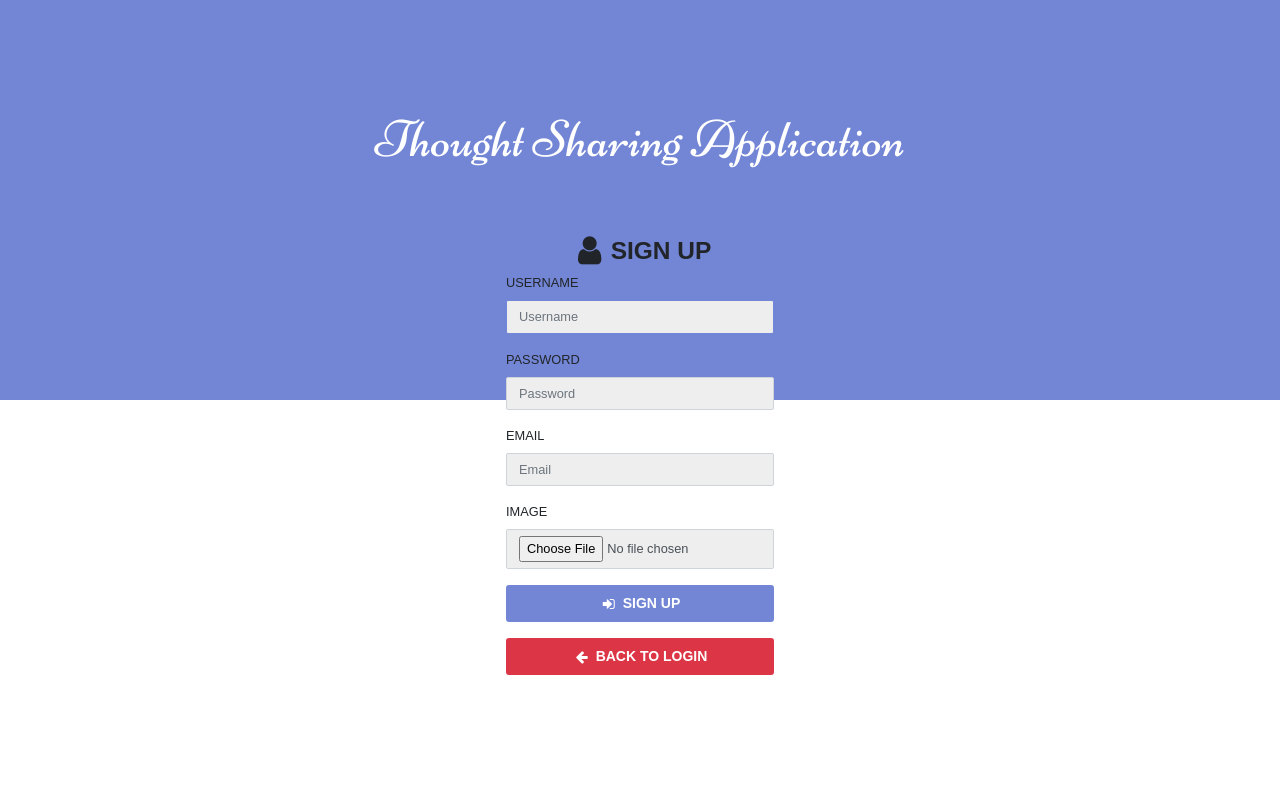
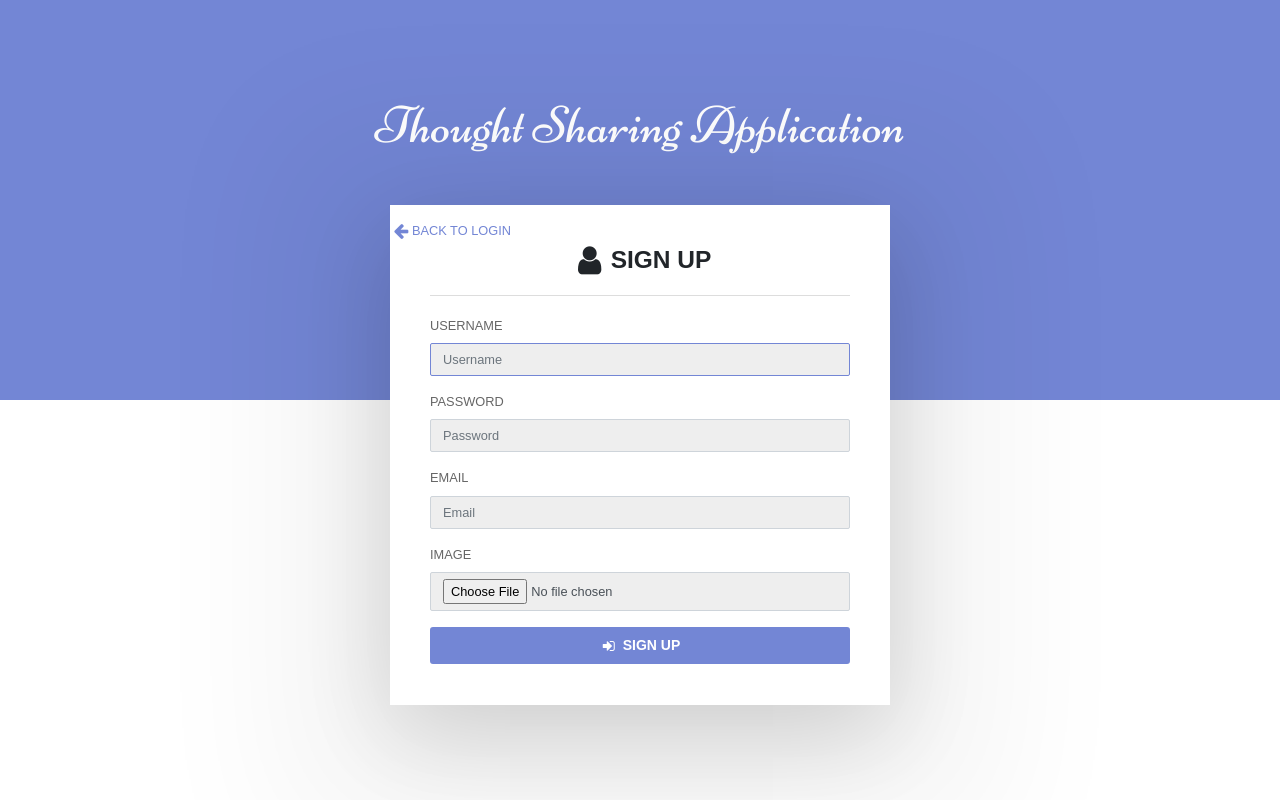
Before and after one commit to beemasalim1996/thoughtsharing, a Django app: page /signup/ in a window 1280 px wide. Run offline with Django 3.2, Linux system fonts and the light colour scheme; some libraries are stand-ins or nearby versions.

Commit message:
Made changes

```diff
--- a/templates/dashboard_view.html
+++ b/templates/dashboard_view.html
@@ -312,7 +312,7 @@
         </div>
         <div class="pull-left info">
           <p>{{u.username}}</p>
-          <a href="#"><i class="fa fa-circle text-success"></i> Online</a>
+<!--          <a href="#"><i class="fa fa-circle text-success"></i> Online</a>-->
         </div>
       </div>
       <!-- search form -->
--- a/templates/signup.html
+++ b/templates/signup.html
@@ -22,7 +22,7 @@
         <h1>Thought Sharing Application</h1>
       </div>
 
-      <div class="register-box" >
+      <div class="login-box" style="width:500px;height:500px">
       <p class="text-danger"></p>
         <form method="POST" enctype="multipart/form-data" class="login-form">{% csrf_token %}
           <h3 class="login-head text-center"><i class="fa fa-lg fa-fw fa-user"></i>SIGN UP</h3>
@@ -53,7 +53,7 @@
 
         </form>
         <div class="form-group btn-container mt-1">
-            <a style="text-decoration: none;" href="{% url 'login_view' %}"><p name="back_to_login" class="btn btn-danger btn-block"><i class="fa fa-arrow-left fa-lg fa-fw"></i>BACK TO LOGIN</p></a>
+            <a style="text-decoration: none;" href="{% url 'login_view' %}"><i class="fa fa-arrow-left fa-lg fa-fw"></i>BACK TO LOGIN</p></a>
           </div>
       </div>
 
@@ -65,7 +65,7 @@
     <script type="text/javascript">
       // Login Page Flipbox control
       $('.login-content [data-toggle="flip"]').click(function() {
-      	$('.login-box').toggleClass('flipped');
+      	$('.register-box').toggleClass('flipped');
       	return false;
       });
     </script>
```
Also changed, not shown: templates/thoughts_view.html (+4 -12 lines), db.sqlite3, media/logo/colored_pencils_2-wallpaper-2880x1620_-_Copy.jpg (added), media/logo/complete_yellow_flowers-1920x1080_-_Copy.jpg (added).
